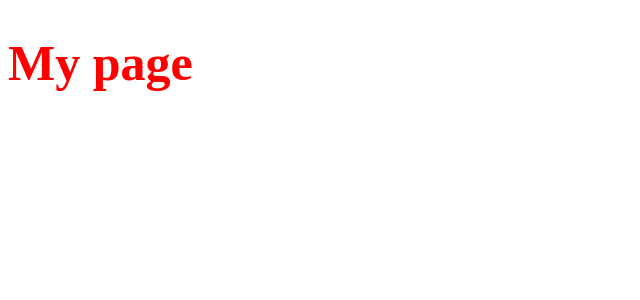
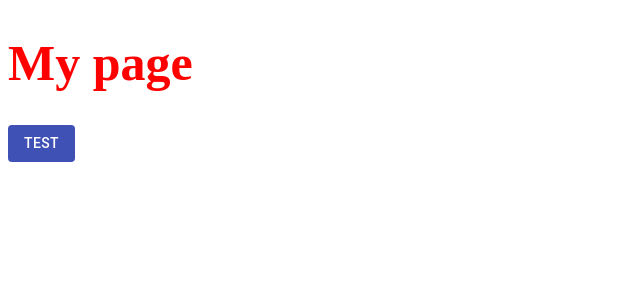
Before and after one commit to ossan-engineer/nextjs-starter, a Next.js app: page / in a window 1280 px wide. Shown: the top 300 px of the page, without its empty margins (0-640 px from the left). Built offline with nearby package versions, Linux system fonts and the light colour scheme.

Commit message:
Add material-ui

```diff
--- a/package.json
+++ b/package.json
@@ -7,6 +7,8 @@
     "start": "next start"
   },
   "dependencies": {
+    "@material-ui/core": "^4.11.4",
+    "@material-ui/icons": "^4.11.2",
     "next": "latest",
     "react": "^17.0.2",
     "react-dom": "^17.0.2",
@@ -17,6 +19,7 @@
     "@types/node": "15.0.0",
     "@types/react": "17.0.4",
     "@types/react-dom": "17.0.3",
+    "@types/react-is": "^17.0.0",
     "@types/styled-components": "5.1.9",
     "babel-plugin-styled-components": "^1.12.0",
     "typescript": "4.2.4"
--- a/pages/index.tsx
+++ b/pages/index.tsx
@@ -1,4 +1,5 @@
 import styled from 'styled-components';
+import { Button } from '@material-ui/core';
 
 const Title = styled.h1`
   color: red;
@@ -6,5 +7,12 @@ const Title = styled.h1`
 `;
 
 export default function Home() {
-  return <Title>My page</Title>;
+  return (
+    <>
+      <Title>My page</Title>
+      <Button variant='contained' disableElevation color='primary'>
+        TEST
+      </Button>
+    </>
+  );
 }
```
Also changed, not shown: 1 other file (tests, documents, lock files or other folders).
